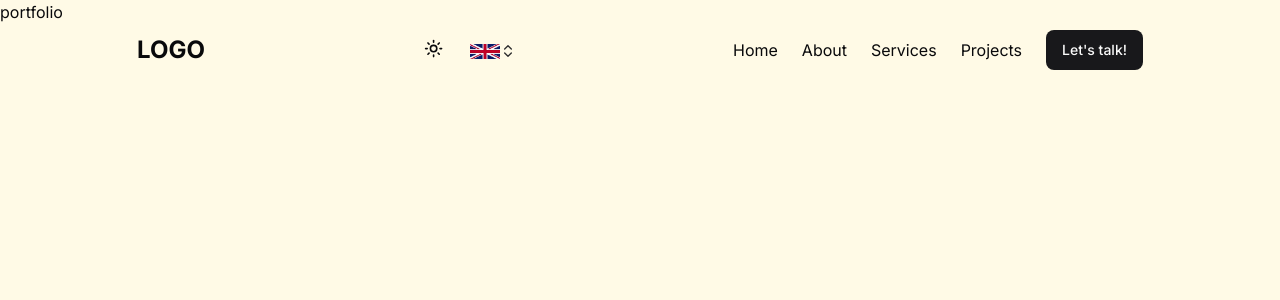
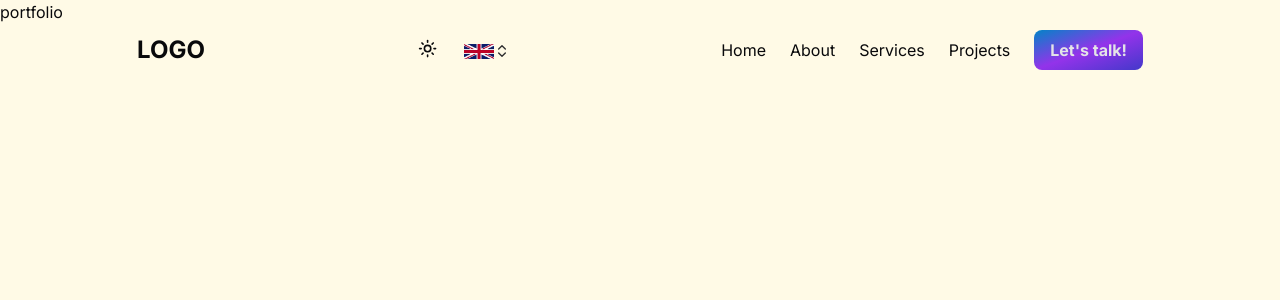
Before and after one commit to ton1czech/baudys, a Next.js app: page / in a window 1280 px wide. Shown: the top 300 px of the page. Built offline with nearby package versions, Linux system fonts and the light colour scheme.

Commit message:
👌IMPROVE: color tweaks navbar

```diff
--- a/app/layout.tsx
+++ b/app/layout.tsx
@@ -25,7 +25,7 @@ export default function Layout({ children }: { children: React.ReactNode }) {
           attribute='class'
           defaultTheme='system'
           enableSystem
-          //   disableTransitionOnChange
+          disableTransitionOnChange
         >
           <Navbar />
           {children}
--- a/components/navbar/navbar.tsx
+++ b/components/navbar/navbar.tsx
@@ -45,8 +45,10 @@ export const Navbar = () => {
           <NavItem label='Services' href='/services' />
           <NavItem label='Projects' href='/projects' />
           <li>
-            <Button className='rounded-lg'>
-              <Link href='/contact'>Let&apos;s talk!</Link>
+            <Button className='rounded-lg bg-gradient-to-br from-sky-600 via-purple-600 to-indigo-700 text-zinc-200'>
+              <Link href='/contact' className='font-bold text-base'>
+                Let&apos;s talk!
+              </Link>
             </Button>
           </li>
         </ul>
```
